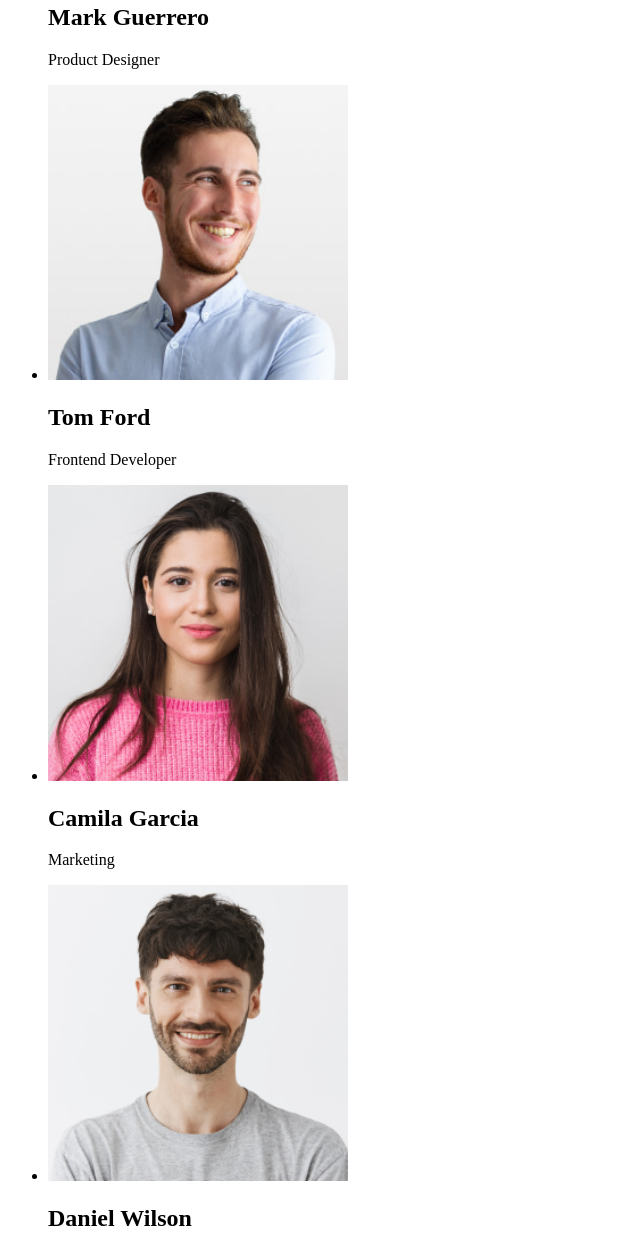
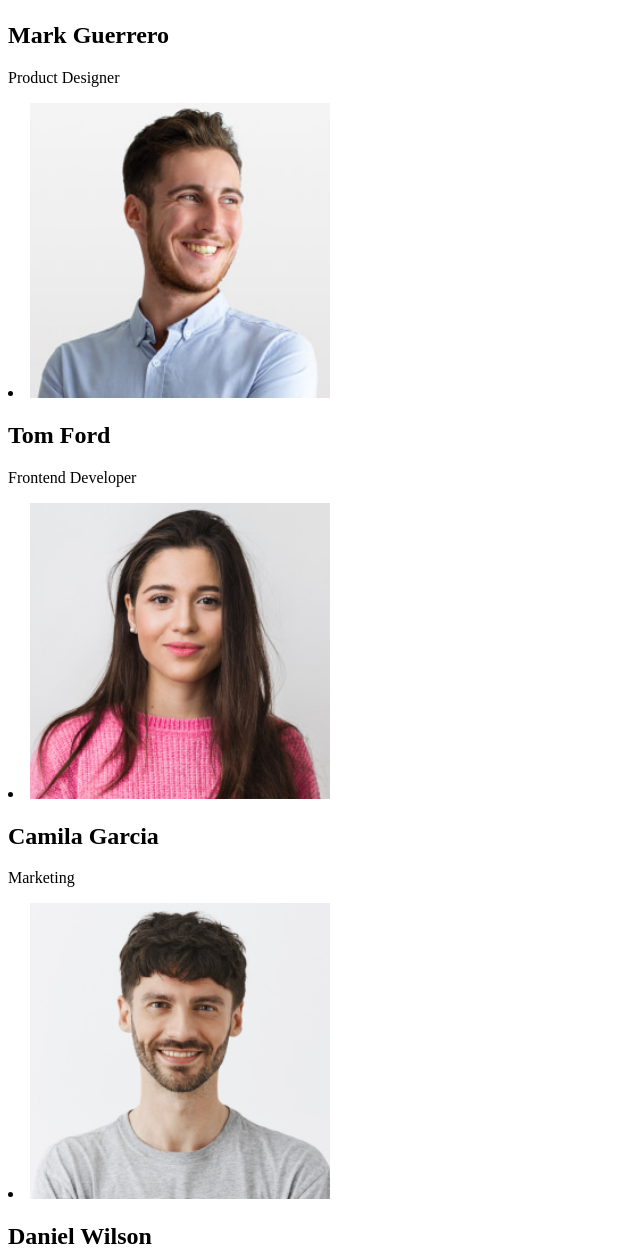
Before and after one commit to simonacatrini/goit-markup-hw-01, a plain HTML site: page index.html in a window 1280 px wide. Shown: the part 1796-3049 px from the top of the page, without its empty margins (0-640 px from the left). Drawn offline with Linux system fonts and the light colour scheme.

Commit message:
commit 3

```diff
--- a/index.html
+++ b/index.html
@@ -18,7 +18,7 @@
 </nav>
 <ul>
 <li><a href="mailto:info@devstudio.com">info@devstudio.com</a></li>
-<li><a href="tel:+11 (000) 111-11-11">+11 (000) 111-11-11</a></li>
+<li><a href="tel:+11(000)111-11-11">+11 (000) 111-11-11</a></li>
 </ul>
 
 </header>
@@ -53,19 +53,19 @@ for Your Business</h1>
 </section>
 <section>
     <h2>Our Team</h2>
-    <ul>
-        <li><img src="./images/MarkGuerrero.jpg"  width="300" alt="Mark Guerrero"></li>
+    <>
+        <li><img src="./images/MarkGuerrero.jpg"  width="300" alt="Mark Guerrero">
 <h2>Mark Guerrero</h2>
-    <p>Product Designer</p>
-        <li><img src="./images/TomFord.jpg "  width="300" alt="Tom Ford"></li>
+<p>Product Designer</p></li>
+        <li><img src="./images/TomFord.jpg "  width="300" alt="Tom Ford">
  <h2>Tom Ford</h2>
- <p>Frontend Developer</p>
-        <li><img src="./images/CamilaGarcia.jpg" width="300" alt="Camila Garcia"></li>
-  <h2>Camila Garcia</h2>
-  <p>Marketing</p>
-        <li><img src="./images/DanielWilson.jpg"   width="300" alt="Daniel Wilson"></li>
-  <h2>Daniel Wilson</h2>
- <p>UI Designer</p>
+ <p>Frontend Developer</p></li>
+        <li><img src="./images/CamilaGarcia.jpg" width="300" alt="Camila Garcia">
+<h2>Camila Garcia</h2>
+<p>Marketing</p></li>
+        <li><img src="./images/DanielWilson.jpg"   width="300" alt="Daniel Wilson">
+<h2>Daniel Wilson</h2>
+<p>UI Designer</p> </li>
     </ul>
 </section>
 <footer>
```
